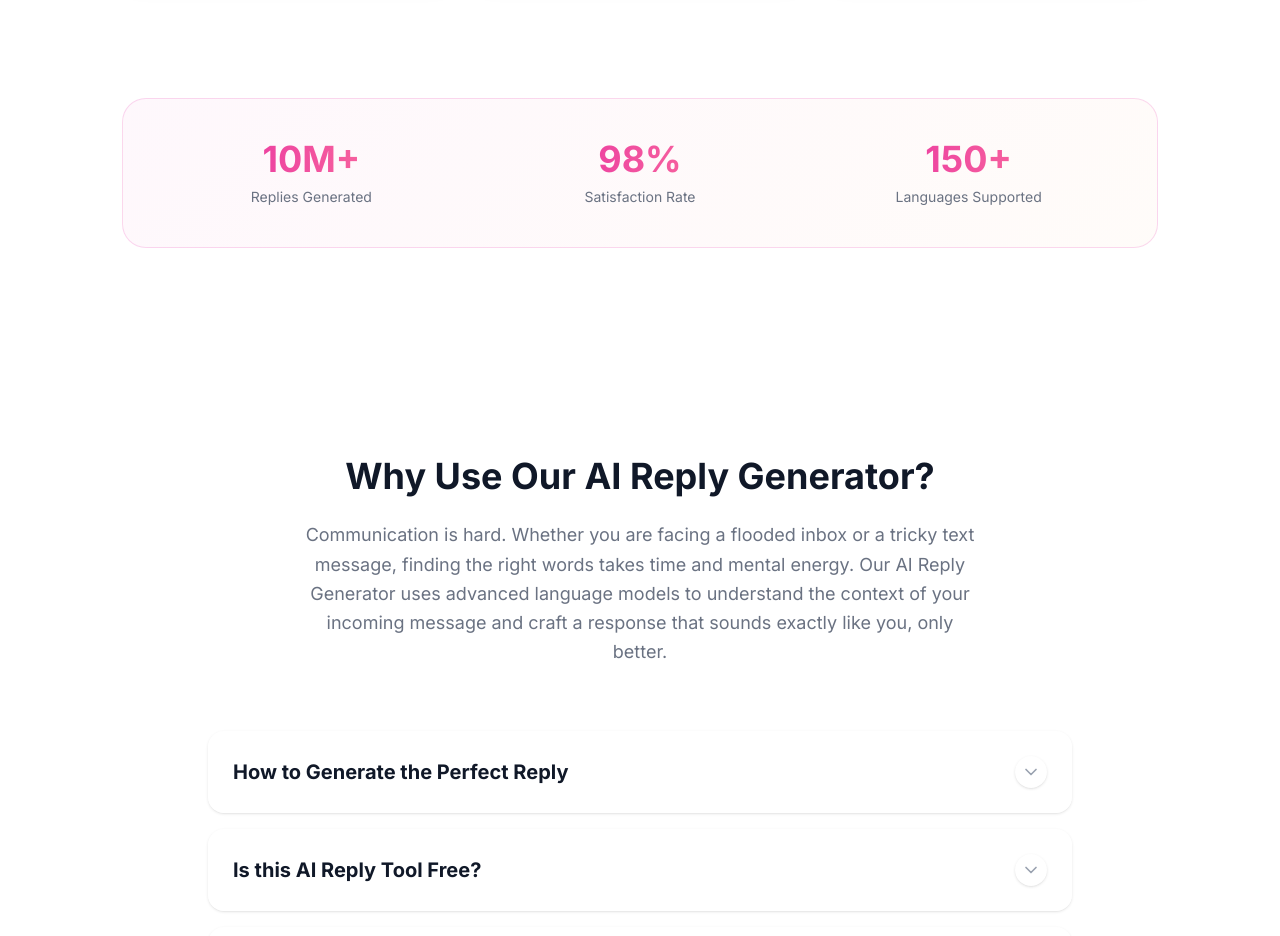
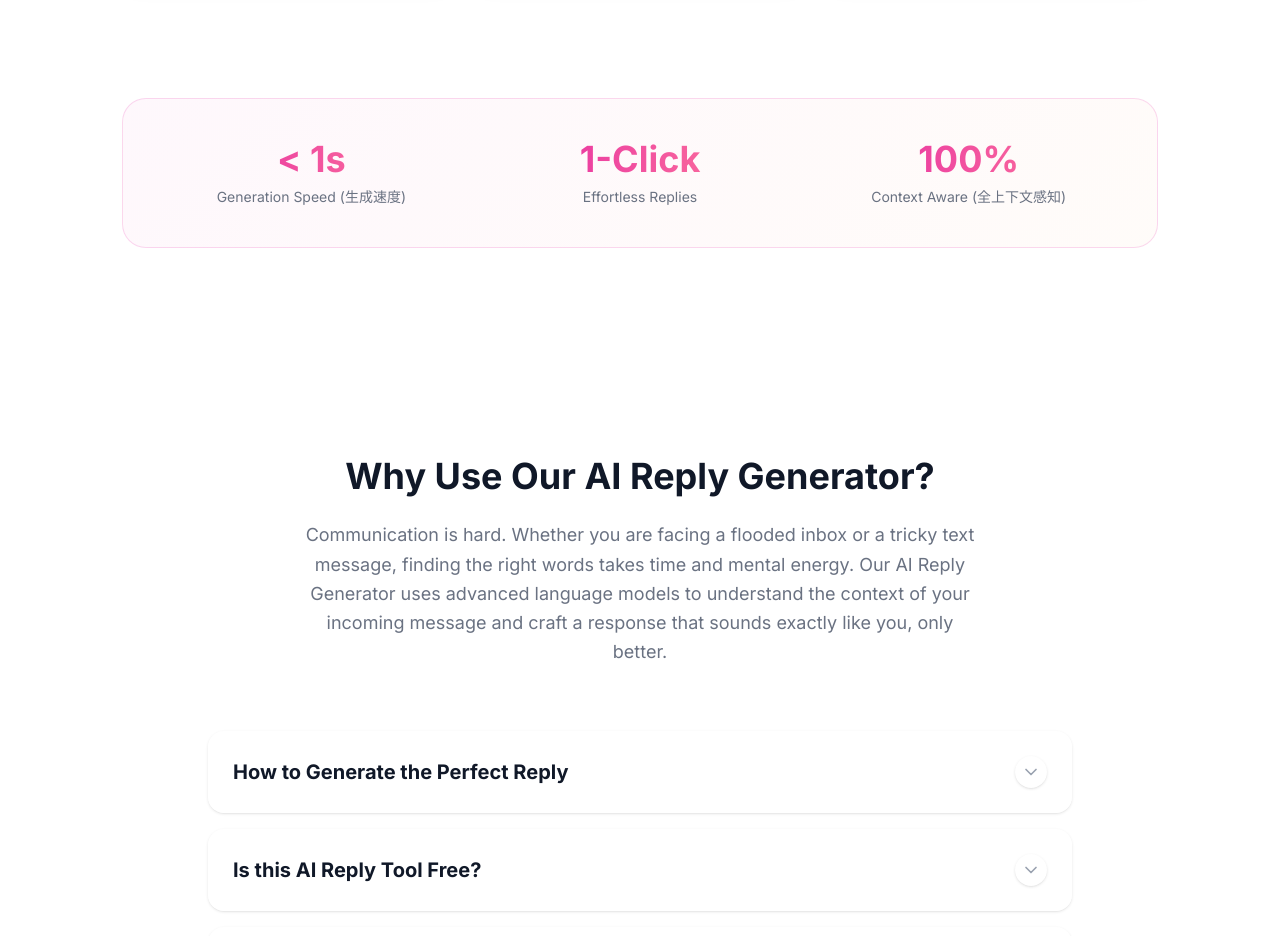
Before and after one commit to FishmanZZtop1/ai-reply-tool, a React (Vite) app: page / in a window 1280 px wide. Shown: the part 2400-3336 px from the top of the page. Built offline with nearby package versions, Linux system fonts and the light colour scheme; no server answers.

Commit message:
Update stats and FAQ copy per latest product messaging

```diff
--- a/src/components/FAQSection.jsx
+++ b/src/components/FAQSection.jsx
@@ -15,7 +15,7 @@ const faqs = [
     },
     {
         question: "Is this AI Reply Tool Free?",
-        answer: "Yes! We offer a free version that allows you to generate high-quality responses daily. For power users who need unlimited replies, we offer affordable premium plans. This tool is designed to be the fastest free AI text reply generator on the market."
+        answer: "Yes! We offer a one-time bonus of massive free credits on your very first login to generate high-quality responses. Share the tool with your friends to unlock even more free credits! For power users who need unlimited replies, we offer affordable premium plans. This tool is designed to be the fastest free AI text reply generator on the market."
     },
     {
         question: "Is my data private?",
--- a/src/components/ProductSections.jsx
+++ b/src/components/ProductSections.jsx
@@ -302,9 +302,9 @@ const ProductSections = memo(function ProductSections() {
             >
                 <div className="grid grid-cols-3 gap-8 text-center">
                     {[
-                        { number: '10M+', label: 'Replies Generated' },
-                        { number: '98%', label: 'Satisfaction Rate' },
-                        { number: '150+', label: 'Languages Supported' }
+                        { number: '< 1s', label: 'Generation Speed (生成速度)' },
+                        { number: '1-Click', label: 'Effortless Replies' },
+                        { number: '100%', label: 'Context Aware (全上下文感知)' }
                     ].map((stat, i) => (
                         <motion.div
                             key={i}
```
